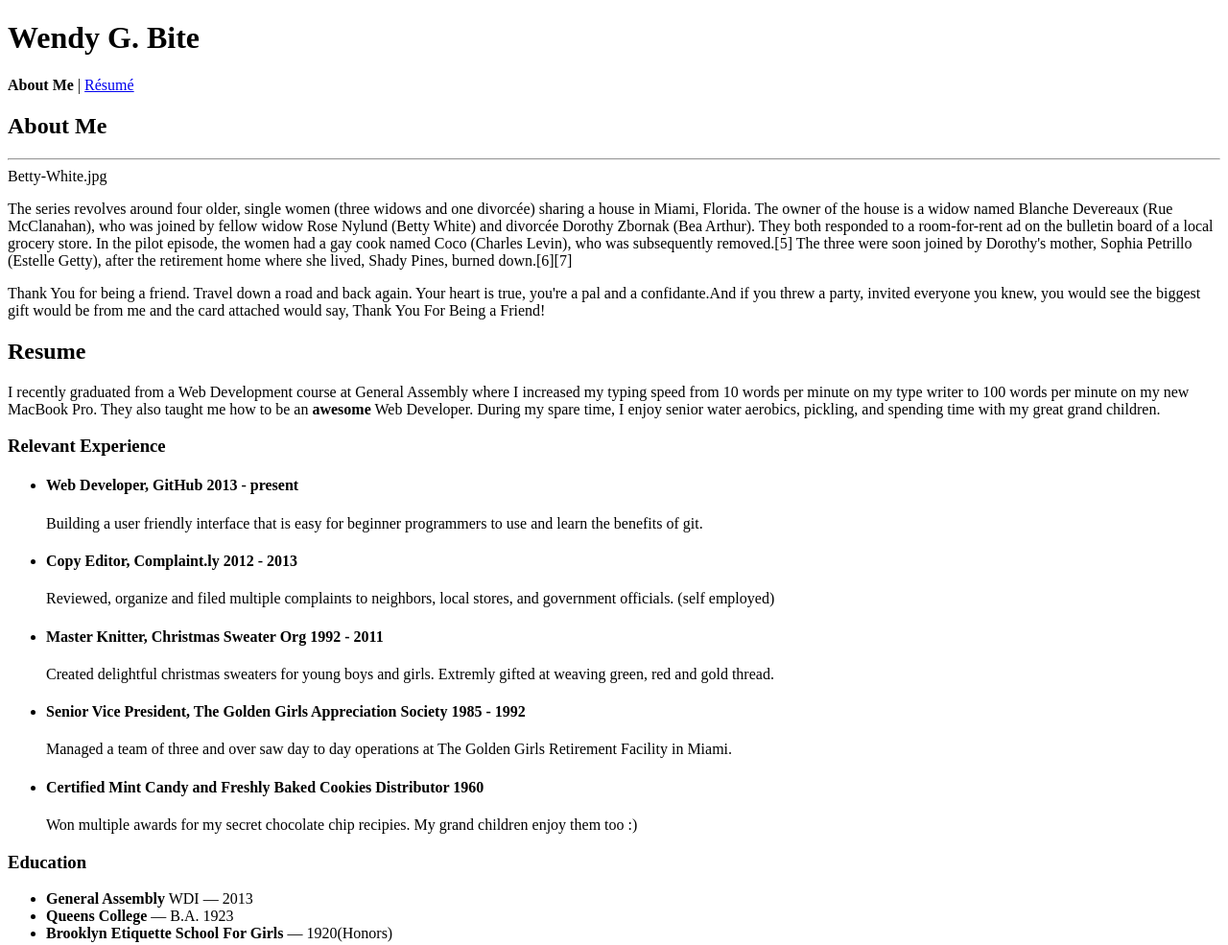
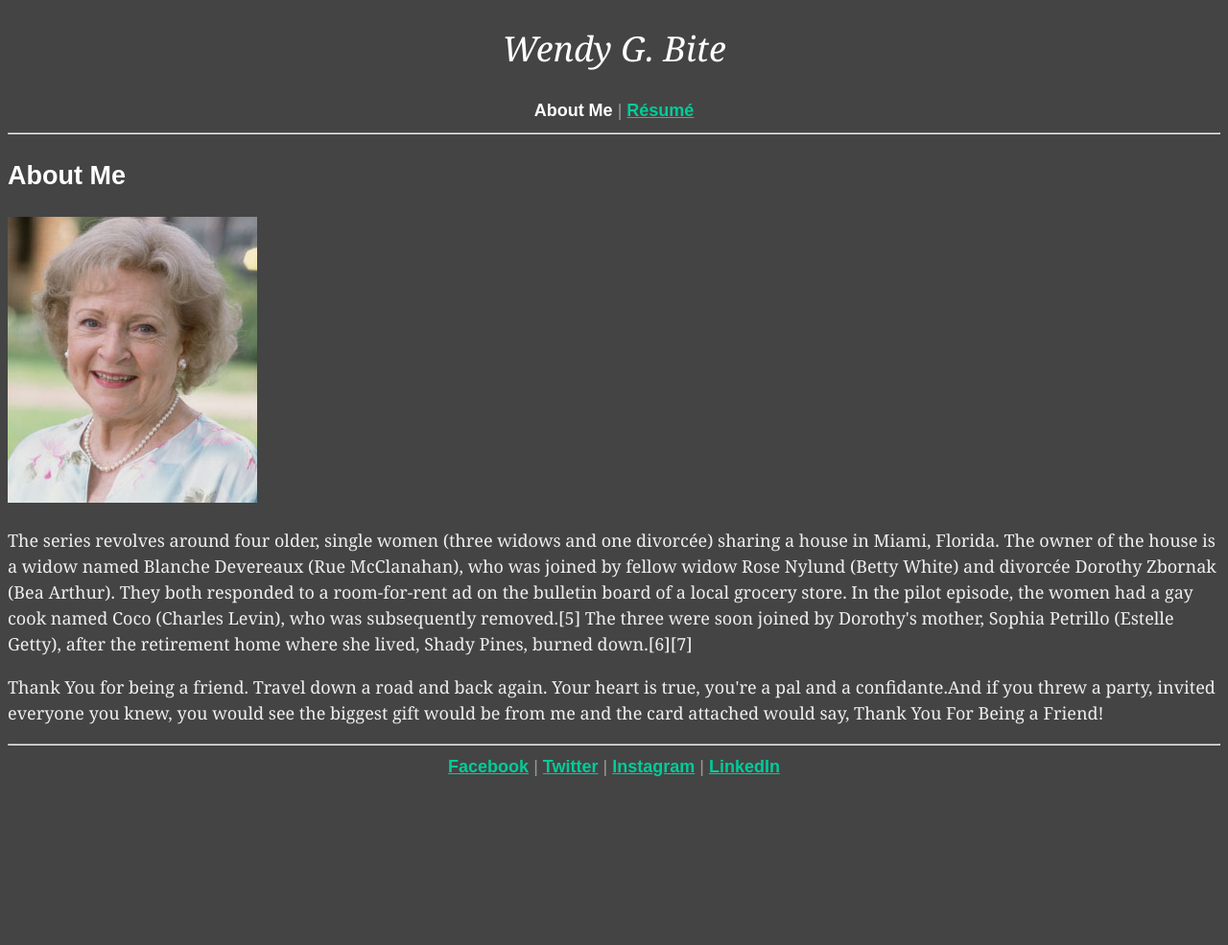
Before and after one commit to sarahholden/fewd42, a plain HTML site: page solutions/wendy_bite/index.html in a window 1280 px wide. Shown: the top 985 px of the page at 96% size. After the commit the page ends 821 px from the top, so only its background shows below. Drawn offline with Linux system fonts and the light colour scheme.

Commit message:
Added lesson 3

```diff
--- /dev/null
+++ b/solutions/wendy_bite/css/style.css
@@ -0,0 +1,60 @@
+body {
+	font-family: sans-serif;
+	font-size: 18px;
+	line-height: 1.5;
+	background: #444444;
+	color: #EEEEEE;
+}
+
+a {
+	font-weight: bold;
+	color: #00CC99;
+}
+
+a:hover {
+	color: #ff0000;
+}
+
+small {
+	color: #BBBBBB;
+}
+
+strong {
+	color: #FFFFFF;
+}
+
+h1 {
+	font-family: Georgia, serif;
+	font-weight: normal;
+	text-align: center;
+	color: #FFFFFF;
+	font-style: italic;
+}
+
+h2 {
+	color: #FFFFFF;
+}
+
+h3 {
+	font-size: 18px;
+	color: #BBBBBB;
+	text-transform: uppercase;
+	letter-spacing: 2px;
+}
+
+h4 {
+	font-weight: normal;
+}
+
+p {
+	font-family: Georgia, serif;
+}
+
+ul p {
+	color: #BBBBBB;
+}
+
+nav {
+	color: #999999;
+	text-align: center;
+}
--- a/solutions/wendy_bite/index.html
+++ b/solutions/wendy_bite/index.html
@@ -1,79 +1,31 @@
-<!DOCTYPE html>
+<!doctype html>
 <html>
 	<head>
-		<meta charset="UTF-8">
-		<title>Page Title</title>
+		<meta charset="utf-8">
+		<title>Wendy G. Bite</title>
+		<link rel="stylesheet" href="css/style.css">
 	</head>
 	<body>
-
-	<!-- Page content goes here -->
 
 		<h1>Wendy G. Bite</h1>
 
 		<nav>
-			<strong>About Me</strong>	| <a href="resume.html">R&eacute;sum&eacute;</a>
+			<strong>About Me</strong>
+			|
+			<a href="resume.html">R&eacute;sum&eacute;</a>
 		</nav>
 
+		<hr>
 
 		<h2>About Me</h2>
 
-		<hr>
+		<img src="img/Betty-White.jpg" alt="Wendy Bite">
 
-		Betty-White.jpg
-
-		<p>The series revolves around four older, single women (three widows and one divorcée) sharing a house in Miami, Florida. The owner of the house is a widow named Blanche Devereaux (Rue McClanahan), who was joined by fellow widow Rose Nylund (Betty White) and divorcée Dorothy Zbornak (Bea Arthur). They both responded to a room-for-rent ad on the bulletin board of a local grocery store. In the pilot episode, the women had a gay cook named Coco (Charles Levin), who was subsequently removed.[5] The three were soon joined by Dorothy's mother, Sophia Petrillo (Estelle Getty), after the retirement home where she lived, Shady Pines, burned down.[6][7]</p>
+		<p>The series revolves around four older, single women (three widows and one divorc&eacute;e) sharing a house in Miami, Florida. The owner of the house is a widow named Blanche Devereaux (Rue McClanahan), who was joined by fellow widow Rose Nylund (Betty White) and divorc&eacute;e Dorothy Zbornak (Bea Arthur). They both responded to a room-for-rent ad on the bulletin board of a local grocery store. In the pilot episode, the women had a gay cook named Coco (Charles Levin), who was subsequently removed.[5] The three were soon joined by Dorothy's mother, Sophia Petrillo (Estelle Getty), after the retirement home where she lived, Shady Pines, burned down.[6][7]</p>
 
 		<p>Thank You for being a friend. Travel down a road and back again. Your heart is true, you're a pal and a confidante.And if you threw a party, invited everyone you knew, you would see the biggest gift would be from me and the card attached would say, Thank You For Being a Friend!</p>
 
-
-		<!-- horizontal rule should go here -->
-
-		<h2>Resume</h2>
-
-		<p>I recently graduated from a Web Development course at General Assembly where I increased my typing speed from 10 words per minute on my type writer to 100 words per minute on my new MacBook Pro. They also taught me how to be an <strong>awesome</strong> Web Developer. During my spare time, I enjoy senior water aerobics, pickling, and spending time with my great grand children.</p>
-
-		<h3>Relevant Experience</h3>
-
-		<ul>
-			<li>
-				<h4><strong>Web Developer</strong>, GitHub  2013 - present</h4>
-				<p>Building a user friendly interface that is easy for beginner programmers to use and learn the benefits of git.</p>
-			</li>
-
-			<li>
-				<h4><strong>Copy Editor</strong>, Complaint.ly 2012 - 2013</h4>
-				<p>Reviewed, organize and filed multiple complaints to neighbors, local stores, and government officials. (self employed)</p>
-			</li>
-
-			<li>
-				<h4><strong>Master Knitter</strong>, Christmas Sweater Org  1992 - 2011</h4>
-				<p>Created delightful christmas sweaters for young boys and girls. Extremly gifted at weaving green, red and gold thread.</p>
-			</li>
-
-
-			<li>
-				<h4><strong>Senior Vice President</strong>, The Golden Girls Appreciation Society 1985 - 1992</h4>
-				<p>Managed a team of three and over saw day to day operations at The Golden Girls Retirement Facility in Miami.
-				</p>
-			</li>
-
-			<li>
-				<h4>Certified Mint Candy and Freshly Baked Cookies Distributor 1960</h4>
-				<p>Won multiple awards for my secret chocolate chip recipies. My grand children enjoy them too :)</p>
-			</li>
-
-		</ul>
-
-		<h3>Education</h3>
-
-		<ul>
-			<li><strong>General Assembly</strong> WDI &mdash; 2013</li>
-			<li><strong>Queens College</strong> — B.A. 1923</li>
-			<li><strong>Brooklyn Etiquette School For Girls</strong> — 1920(Honors)</li>
-		</ul>
-
-		<!-- horizontal rule should go here -->
-
+		<hr>
 
 		<nav>
 			<a href="http://facebook.com/">Facebook</a>
```
Also changed, not shown: solutions/wendy_bite/resume.html (added, +77 -0 lines).
